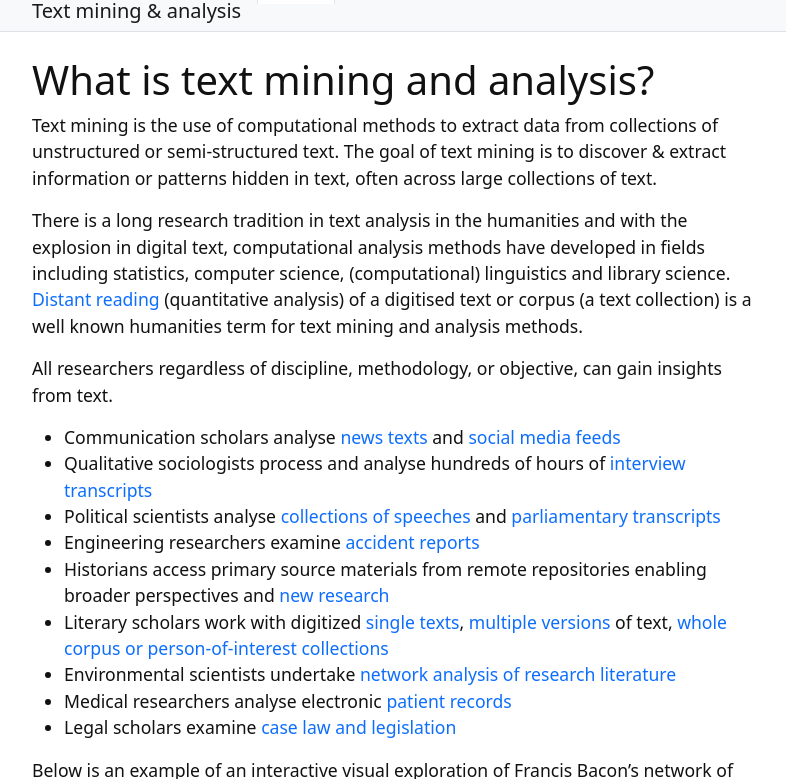
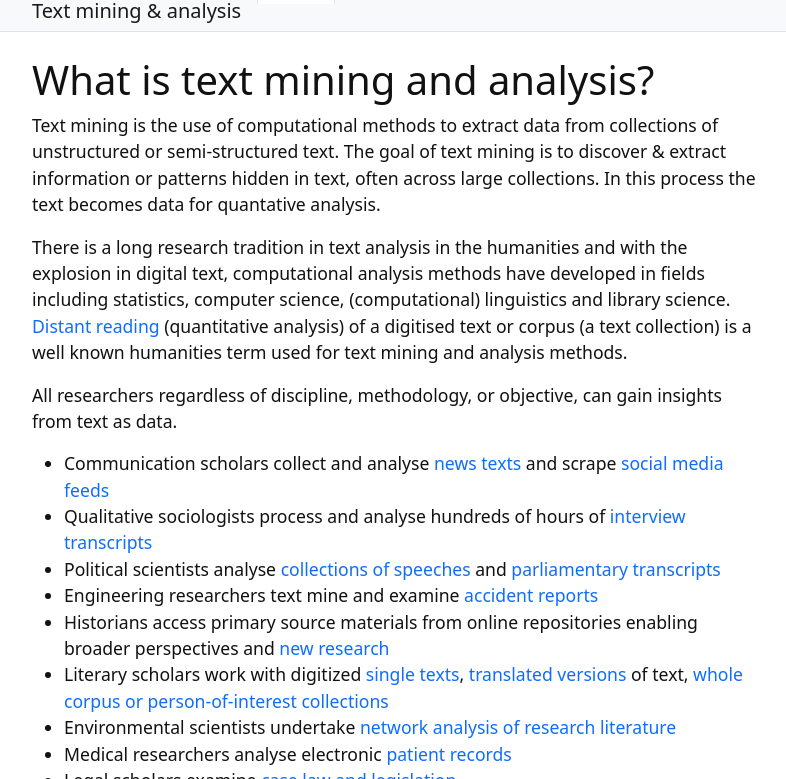
Before and after one commit to GULibrarySandbox/intro-text-mining-analysis-2022, a Jekyll site: the page built from content/1-what.md, in a window 1280 px wide and 900 px high, cut to the strip 121-900 px from the top of the window. Shown: the whole strip, without its empty margins (245-1031 px from the left). Built offline with Jekyll 4.4.1, drawn with Linux system fonts in a browser that asks for light colours.

Commit message:
Update 1-what.md

```diff
--- a/content/1-what.md
+++ b/content/1-what.md
@@ -6,17 +6,17 @@ nav: true
 
 # What is text mining and analysis?
 
-Text mining is the use of computational methods to extract data from collections of unstructured or semi-structured text. The goal of text mining is to discover & extract information or patterns hidden in text, often across large collections of text.
+Text mining is the use of computational methods to extract data from collections of unstructured or semi-structured text. The goal of text mining is to discover & extract information or patterns hidden in text, often across large collections. In this process the text becomes data for quantative analysis.
 
-There is a long research tradition in text analysis in the humanities and with the explosion in digital text, computational analysis methods have developed in fields including statistics, computer science, (computational) linguistics and library science.  [Distant reading](https://www.cambridge.org/core/journals/pmla/article/race-and-distant-reading/6646170D88722BB195E40D4352BCDA1A) (quantitative analysis) of a digitised text or corpus (a text collection) is a well known humanities term for text mining and analysis methods.
+There is a long research tradition in text analysis in the humanities and with the explosion in digital text, computational analysis methods have developed in fields including statistics, computer science, (computational) linguistics and library science.  [Distant reading](https://www.cambridge.org/core/journals/pmla/article/race-and-distant-reading/6646170D88722BB195E40D4352BCDA1A) (quantitative analysis) of a digitised text or corpus (a text collection) is a well known humanities term used for text mining and analysis methods.
 
-All researchers regardless of discipline, methodology, or objective, can gain insights from text.
-- Communication scholars analyse [news texts](https://doi-org.libraryproxy.griffith.edu.au/10.1080/17524032.2015.1056542) and [social media feeds](https://doi-org.libraryproxy.griffith.edu.au/10.1080/13669877.2019.1673798)
+All researchers regardless of discipline, methodology, or objective, can gain insights from text as data.
+- Communication scholars collect and analyse [news texts](https://doi-org.libraryproxy.griffith.edu.au/10.1080/17524032.2015.1056542) and scrape [social media feeds](https://doi-org.libraryproxy.griffith.edu.au/10.1080/13669877.2019.1673798)
 - Qualitative sociologists process and analyse hundreds of hours of [interview transcripts](https://research-repository.griffith.edu.au/handle/10072/386927)
 - Political scientists analyse [collections of speeches](https://research-repository.griffith.edu.au/handle/10072/401011) and [parliamentary transcripts](https://doi.org/10.1017/S0738248016000304)
-- Engineering researchers examine [accident reports](https://ieeexplore-ieee-org.libraryproxy.griffith.edu.au/document/7277059)
-- Historians access primary source materials from remote repositories enabling broader perspectives and [new research](https://research-repository.griffith.edu.au/handle/10072/380293)
-- Literary scholars work with digitized [single texts](https://academic-oup-com.libraryproxy.griffith.edu.au/dsh/article/32/suppl_1/i17/2755123), [multiple versions](http://librarycatalogue.griffith.edu.au/record=b2773844) of text, [whole corpus or person-of-interest collections](https://publications.hse.ru/en/chapters/158772968)
+- Engineering researchers text mine and examine [accident reports](https://ieeexplore-ieee-org.libraryproxy.griffith.edu.au/document/7277059)
+- Historians access primary source materials from online repositories enabling broader perspectives and [new research](https://research-repository.griffith.edu.au/handle/10072/380293)
+- Literary scholars work with digitized [single texts](https://academic-oup-com.libraryproxy.griffith.edu.au/dsh/article/32/suppl_1/i17/2755123), [translated versions](https://doi.org/10.1093/llc/fqw027) of text, [whole corpus or person-of-interest collections](https://publications.hse.ru/en/chapters/158772968)
 - Environmental scientists undertake [network analysis of research literature](https://research-repository.griffith.edu.au/handle/10072/403109)
 - Medical researchers analyse electronic [patient records](https://link-springer-com.libraryproxy.griffith.edu.au/book/10.1007/978-3-319-78503-5)
 - Legal scholars examine [case law and legislation](https://www-annualreviews-org.libraryproxy.griffith.edu.au/doi/10.1146/annurev-lawsocsci-052720-121843#_i9)
```
